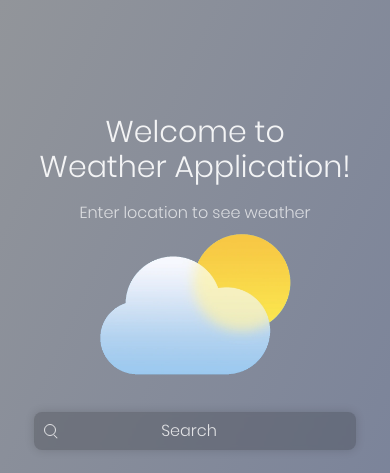
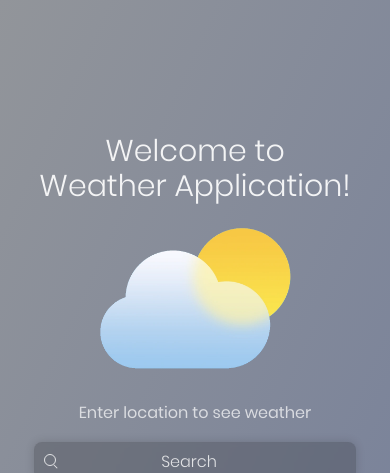
Before and after one commit to nazarhapak/weather-app, a React app: page / in a window 390 px wide. Shown: the top 473 px of the page. Built offline with nearby package versions, Linux system fonts and the light colour scheme; a web font is replaced by a local one.

Commit message:
fixing spacing on welcome page

```diff
--- a/src/components/WelcomePage.css
+++ b/src/components/WelcomePage.css
@@ -12,8 +12,8 @@
 
 .welcome-page > .description {
     width: 312px;
-    margin-top: -250px;
-    margin-bottom: -60px;
+    margin-top: -200px;
+    margin-bottom: -40px;
 
     text-align: center;
     line-height: 25px;
@@ -26,9 +26,10 @@
     font-weight: 300;
 }
 
-.description > p {
+.welcome-page > p {
     color: rgba(255, 255, 255, 0.7);
     font-size: 14px;
+    margin-bottom: -10px;
 }
 
 .welcome-image {
@@ -91,7 +92,7 @@
     }
 
     .welcome-page > .description {
-        margin-top: -300px;
+        margin-top: -250px;
     }
 
     .welcome-page .search-bar  input {
@@ -120,7 +121,8 @@
         font-weight: 300;
     }
 
-    .description > p {
+    .welcome-page > p {
         font-size: 16px;
+        margin-bottom: -5px;
     }
 }
--- a/src/components/WelcomePage.js
+++ b/src/components/WelcomePage.js
@@ -8,9 +8,9 @@ const WelcomePage = ({onSubmit}) => {
         <div className='welcome-page'>
             <div className='description'>
                 <h2>Welcome to Weather Application!</h2>
-                <p>Enter location to see weather</p>
             </div>
             <img alt="welcome" src={image} className='welcome-image'></img>
+            <p>Enter location to see weather</p>
             <SearchBar onSubmit={onSubmit}/>
         </div>
     );
```
